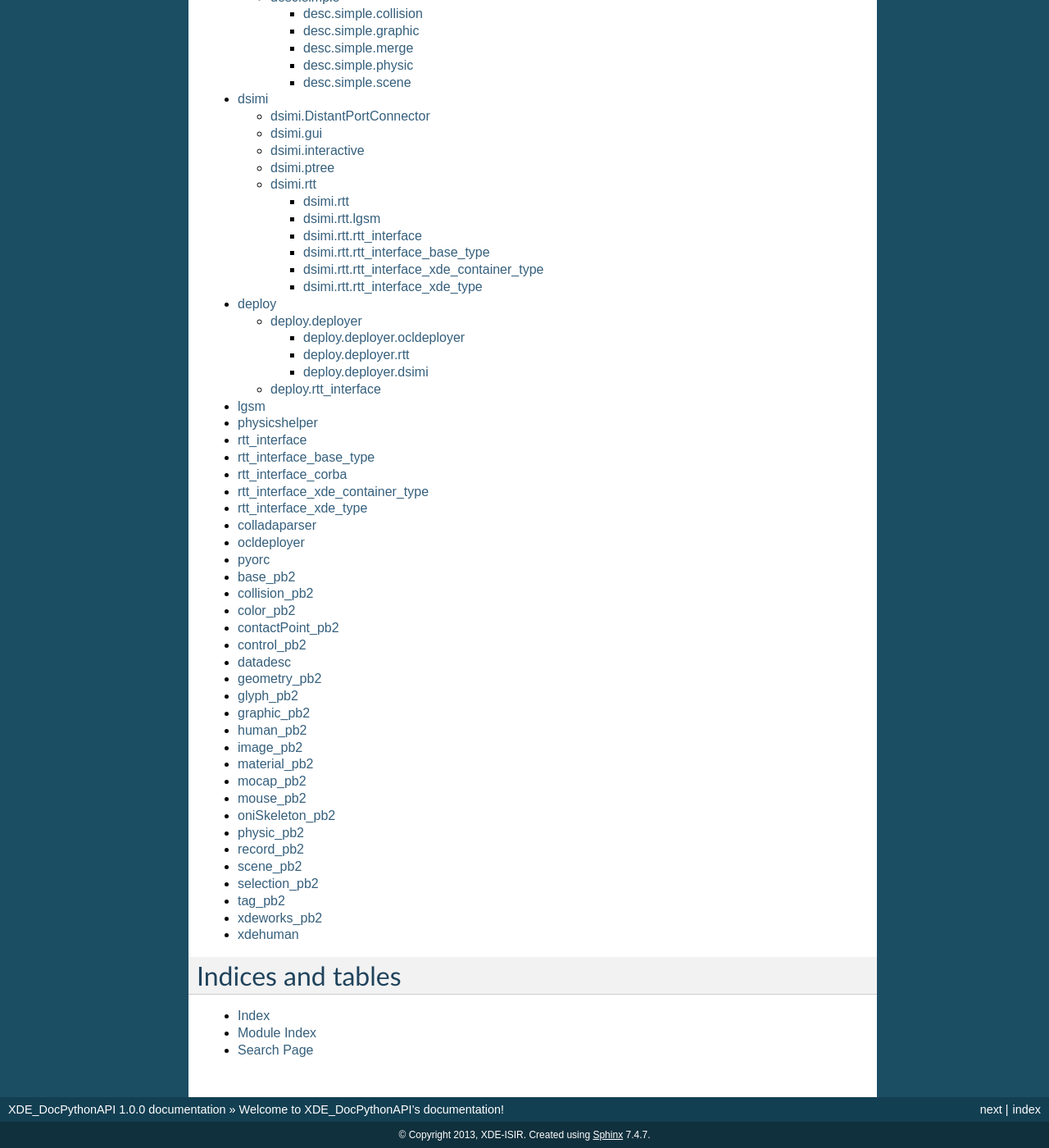
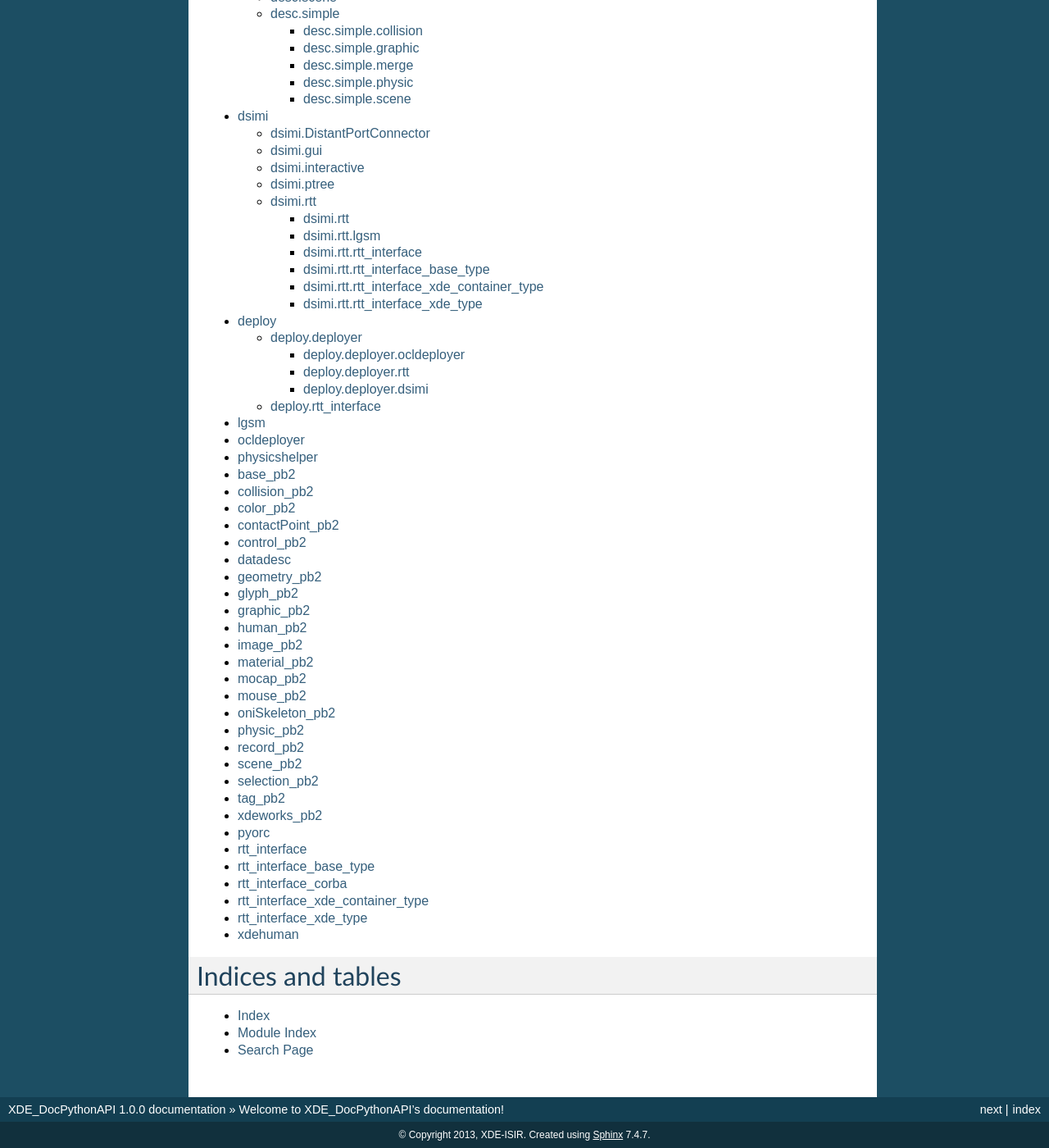
Before and after one commit to ISIR-SYROCO/XDE-DocPythonAPI, a Sphinx documentation site: the page built from source/index.rst, in a window 1280 px wide and 1400 px high, scrolled down 579 px. Shown: the whole window at 82% size. Built offline with Sphinx 7.4.7, drawn with Linux system fonts in a browser that asks for light colours; part of the change alters nothing that is shown.

Commit message:
Sort index

```diff
--- a/source/index.rst
+++ b/source/index.rst
@@ -14,6 +14,8 @@ Contents:
 
    agents/agents
 
+   colladaparser/colladaparser
+
    desc/desc
 
    dsimi/dsimi
@@ -22,19 +24,9 @@ Contents:
 
    math/lgsm
 
+   ocldeployer/ocldeployer
 
    physicshelper/physicshelper
-
-   rtt_interface/rtt_interface
-   rtt_interface_base_type/rtt_interface_base_type
-   rtt_interface_corba/rtt_interface_corba
-   rtt_interface_xde_container_type/rtt_interface_xde_container_type
-   rtt_interface_xde_type/rtt_interface_xde_type
-
-   colladaparser/colladaparser
-   ocldeployer/ocldeployer
-   pyorc/pyorc
-
    protobuf/base_pb2
    protobuf/collision_pb2
    protobuf/color_pb2
@@ -57,6 +49,14 @@ Contents:
    protobuf/tag_pb2
    protobuf/xdeworks_pb2
 
+   pyorc/pyorc
+
+   rtt_interface/rtt_interface
+   rtt_interface_base_type/rtt_interface_base_type
+   rtt_interface_corba/rtt_interface_corba
+   rtt_interface_xde_container_type/rtt_interface_xde_container_type
+   rtt_interface_xde_type/rtt_interface_xde_type
+
    xdehuman/xdehuman
 
 Indices and tables
```
